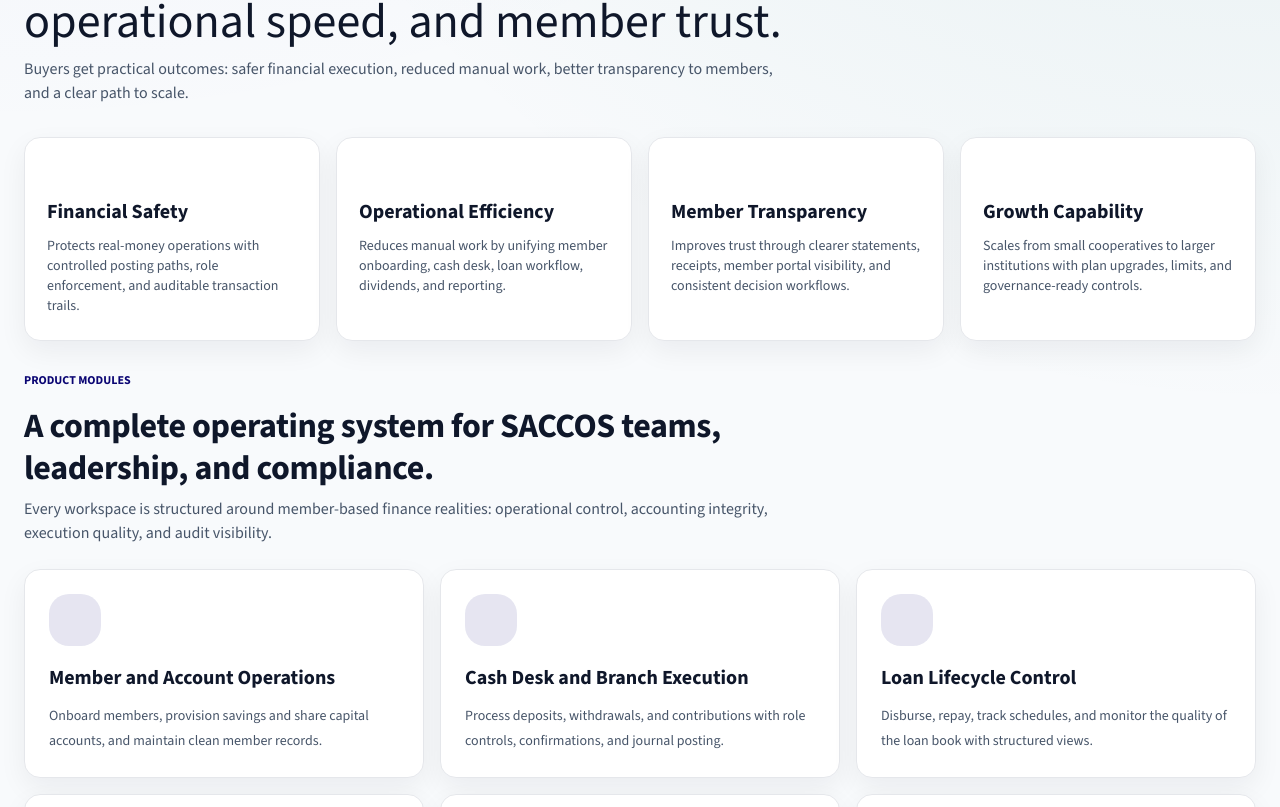
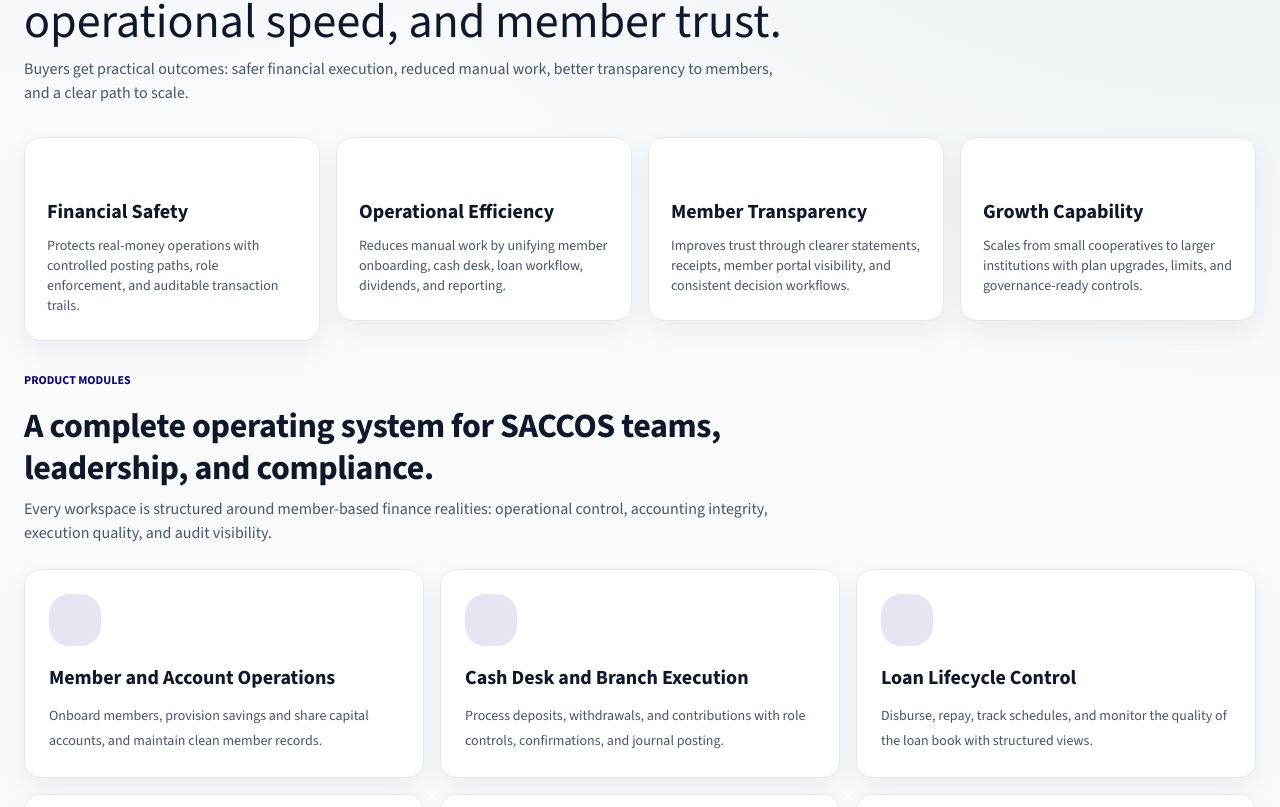
Before and after one commit to pastatrade101/saccos-frontend, a React (Vite) app: page / in a window 1280 px wide. Shown: the part 1426-2233 px from the top of the page. Built offline with nearby package versions, Linux system fonts and the light colour scheme; no server answers; some icons are missing.

Commit message:
Fix framer-motion and MUI type collisions in motion wrappers

```diff
--- a/src/ui/motion/MotionButton.tsx
+++ b/src/ui/motion/MotionButton.tsx
@@ -3,8 +3,6 @@ import { motion } from "framer-motion";
 import { useMemo, type PropsWithChildren } from "react";
 
 import { button, useReducedMotionSafe } from "./presets";
-
-const MotionMuiButton = motion(Button);
 
 export interface MotionButtonProps extends Omit<ButtonProps, "component"> {
     disableMotion?: boolean;
@@ -20,15 +18,18 @@ export function MotionButton({
     const canAnimate = !disableMotion;
 
     return (
-        <MotionMuiButton
+        <motion.div
             variants={canAnimate ? variants : undefined}
             initial={canAnimate ? "rest" : false}
             animate={canAnimate ? "rest" : undefined}
             whileHover={canAnimate && !reducedMotion ? "hover" : undefined}
             whileTap={canAnimate && !reducedMotion ? "tap" : undefined}
-            {...props}
+            style={{
+                width: props.fullWidth ? "100%" : "auto",
+                display: props.fullWidth ? "block" : "inline-block"
+            }}
         >
-            {children}
-        </MotionMuiButton>
+            <Button {...props}>{children}</Button>
+        </motion.div>
     );
 }
--- a/src/ui/motion/MotionCard.tsx
+++ b/src/ui/motion/MotionCard.tsx
@@ -3,9 +3,6 @@ import { motion } from "framer-motion";
 import { useEffect, useMemo, useRef, useState, type PropsWithChildren } from "react";
 
 import { card, listItem, useReducedMotionSafe } from "./presets";
-
-const MotionMuiCard = motion(Card);
-const MotionMuiPaper = motion(Paper);
 
 interface BaseMotionSurfaceProps {
     index?: number;
@@ -31,7 +28,7 @@ export function MotionCard({
     const shouldAnimate = !disabledMotion;
 
     return (
-        <MotionMuiCard
+        <motion.div
             variants={shouldAnimate ? variants : undefined}
             custom={index}
             initial={shouldAnimate ? "hidden" : false}
@@ -41,10 +38,15 @@ export function MotionCard({
             whileHover={interactive && shouldAnimate && !reducedMotion ? "hover" : undefined}
             whileTap={interactive && shouldAnimate && !reducedMotion ? "tap" : undefined}
             layout={!reducedMotion}
-            sx={{
+            style={{ width: "100%" }}
+        >
+            <Card
+                sx={[
+                    {
                         position: "relative",
                         overflow: "hidden",
-                ...(interactive && !reducedMotion ? {
+                        ...(interactive && !reducedMotion
+                            ? {
                                 "&::after": {
                                     content: "\"\"",
                                     position: "absolute",
@@ -58,11 +60,14 @@ export function MotionCard({
                                 "&:hover::after": {
                                     transform: "translateX(120%)"
                                 }
-                } : null),
-                ...sx
-            }}
+                            }
+                            : {})
+                    },
+                    ...(Array.isArray(sx) ? sx : sx ? [sx] : [])
+                ]}
                 {...props}
             />
+        </motion.div>
     );
 }
 
@@ -81,7 +86,7 @@ export function MotionListItem({
     const shouldAnimate = !disabledMotion;
 
     return (
-        <MotionMuiPaper
+        <motion.div
             variants={shouldAnimate ? variants : undefined}
             custom={index}
             initial={shouldAnimate ? "hidden" : false}
@@ -91,8 +96,10 @@ export function MotionListItem({
             whileHover={interactive && shouldAnimate && !reducedMotion ? "hover" : undefined}
             whileTap={interactive && shouldAnimate && !reducedMotion ? "tap" : undefined}
             layout={!reducedMotion}
-            {...props}
-        />
+            style={{ width: "100%" }}
+        >
+            <Paper {...props} />
+        </motion.div>
     );
 }
 
--- a/src/ui/motion/MotionSection.tsx
+++ b/src/ui/motion/MotionSection.tsx
@@ -3,8 +3,6 @@ import { motion } from "framer-motion";
 import { useMemo, type PropsWithChildren } from "react";
 
 import { page, useReducedMotionSafe } from "./presets";
-
-const MotionBox = motion(Box);
 
 export interface MotionSectionProps extends Omit<BoxProps, "component"> {
     inView?: boolean;
@@ -24,15 +22,14 @@ export function MotionSection({
     const canAnimate = !disableMotion;
 
     return (
-        <MotionBox
+        <motion.div
             variants={canAnimate ? variants : undefined}
             initial={canAnimate ? "hidden" : false}
             animate={!inView && canAnimate ? "visible" : undefined}
             whileInView={inView && canAnimate ? "visible" : undefined}
             viewport={inView && canAnimate ? { once, amount: 0.16 } : undefined}
-            {...props}
         >
-            {children}
-        </MotionBox>
+            <Box {...props}>{children}</Box>
+        </motion.div>
     );
 }
```
Lines whose indentation alone changed are shown as unchanged.
